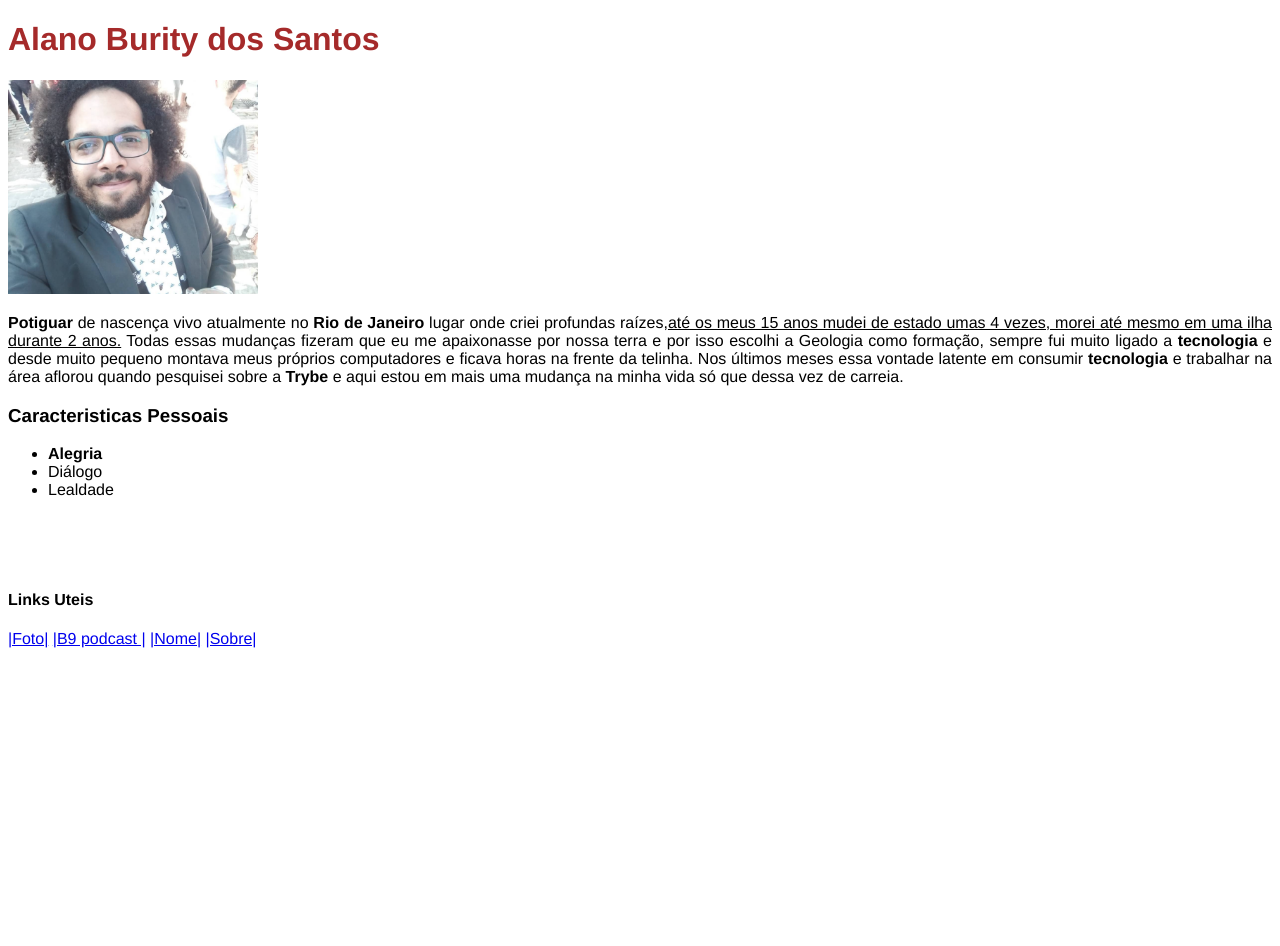
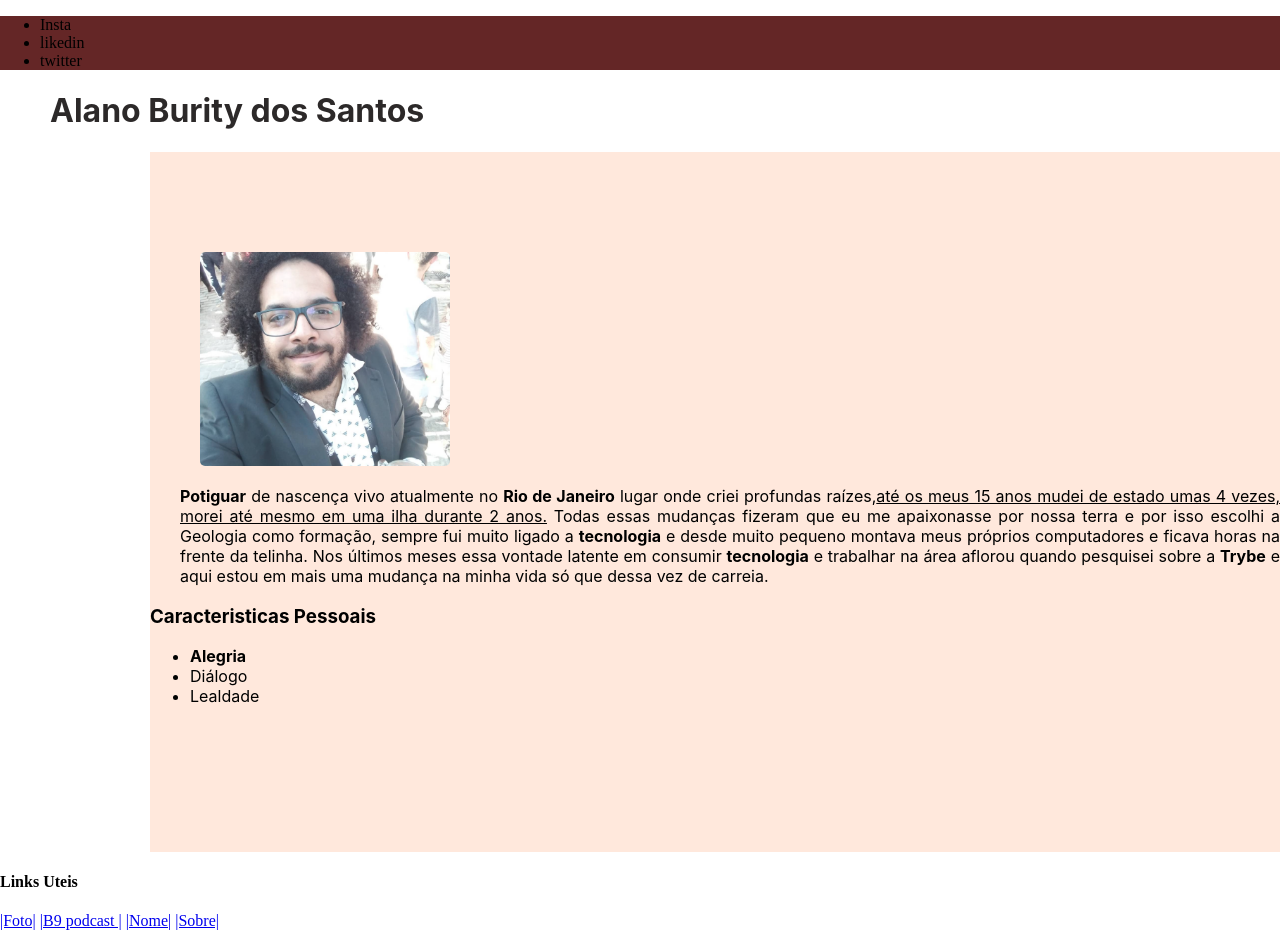
Before and after one commit to AlanoBurity/AlanoBurity.github.io, a plain HTML site: page index.html in a window 1280 px wide. Before the commit the page ends 800 px from the top, so only its background shows below. Drawn offline with Linux system fonts and the light colour scheme.

Commit message:
estilizando o body

```diff
--- a/index.html
+++ b/index.html
@@ -1,5 +1,5 @@
 <!DOCTYPE html>
-<html lang="en">
+<html lang="pt-br">
 <head>
     <meta charset="UTF-8">
     <meta http-equiv="X-UA-Compatible" content="IE=edge">
@@ -9,8 +9,13 @@
 
 </head>
 <body>
+    <ul id="cabecalho">
+      <li>Insta</li>
+      <li>likedin</li>
+      <li>twitter</li>
+    </ul>
     <h1 id="nome">Alano Burity dos Santos</h1>
-
+            <div id="container">
             <img id="foto" src="img/Alano.png" >
 
             <p id="sobre"> <b>Potiguar</b> de nascença vivo atualmente no <b>Rio de Janeiro</b> lugar onde criei profundas raízes,<u>até os meus 15 anos mudei de estado umas 4 vezes, morei até mesmo em uma ilha durante 2 anos.</u>
@@ -23,10 +28,7 @@
                 <li>Diálogo</li>
                 <li>Lealdade</li>
             </ul>
-            <br>
-
-            <br>
-            <br>
+            </div>
             <h4>Links Uteis</h4>
             <p> <a href="#foto"> |Foto|</a>
                 <a href="https://www.b9.com.br/" target="blank"> |B9 podcast |</a>
--- a/style.css
+++ b/style.css
@@ -1,18 +1,39 @@
 
 body{
-    font-family:Helvetica;
+
+    margin: 0;
+    padding: 0;
 }
 
  h1 {
 
-     color:brown;
+     color:rgba(42, 39, 39, 0.994);
+     display: flex;
+     margin-left: 50px ;
+
+     font-family: -apple-system, BlinkMacSystemFont, 'Segoe UI', Roboto, Oxygen, Ubuntu, Cantarell, 'Open Sans', 'Helvetica Neue', sans-serif;
+
  }
 
  img {
      width: 250px;
+     margin-left: 50px;
+     margin-top: 100px;
+     border-radius: 5px;
  }
 
  #sobre{
      color: black;
      text-align: justify;
+     margin-left: 30px;
  }
+ #cabecalho{
+
+    background: rgb(100, 38, 38);
+ }
+#container {
+    background-color: #ffe8dc;
+    margin-left: 150px;
+    height: 700px;
+    font-family: -apple-system, BlinkMacSystemFont, 'Segoe UI', Roboto, Oxygen, Ubuntu, Cantarell, 'Open Sans', 'Helvetica Neue', sans-serif;
+}
```
Also changed, not shown: img/github.png (added), img/gmail.png (added), img/linkedin.png (added), 3 other files.
